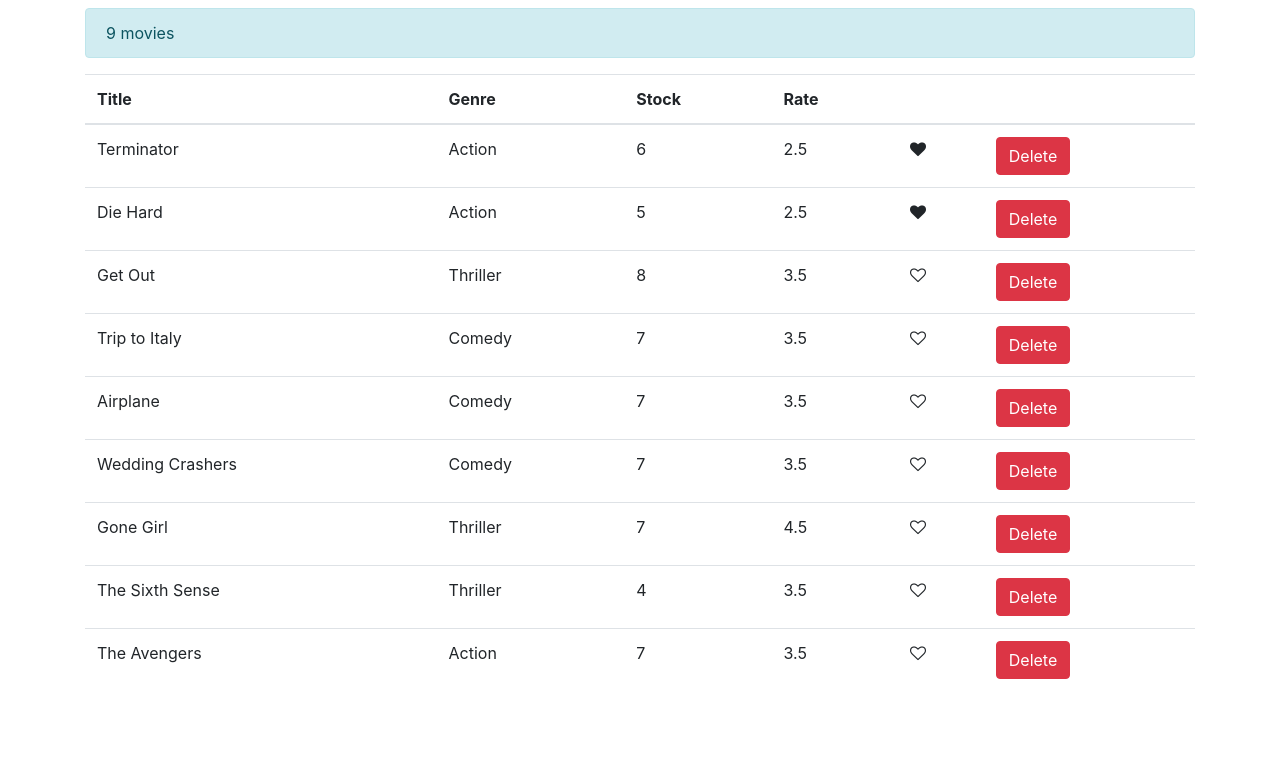
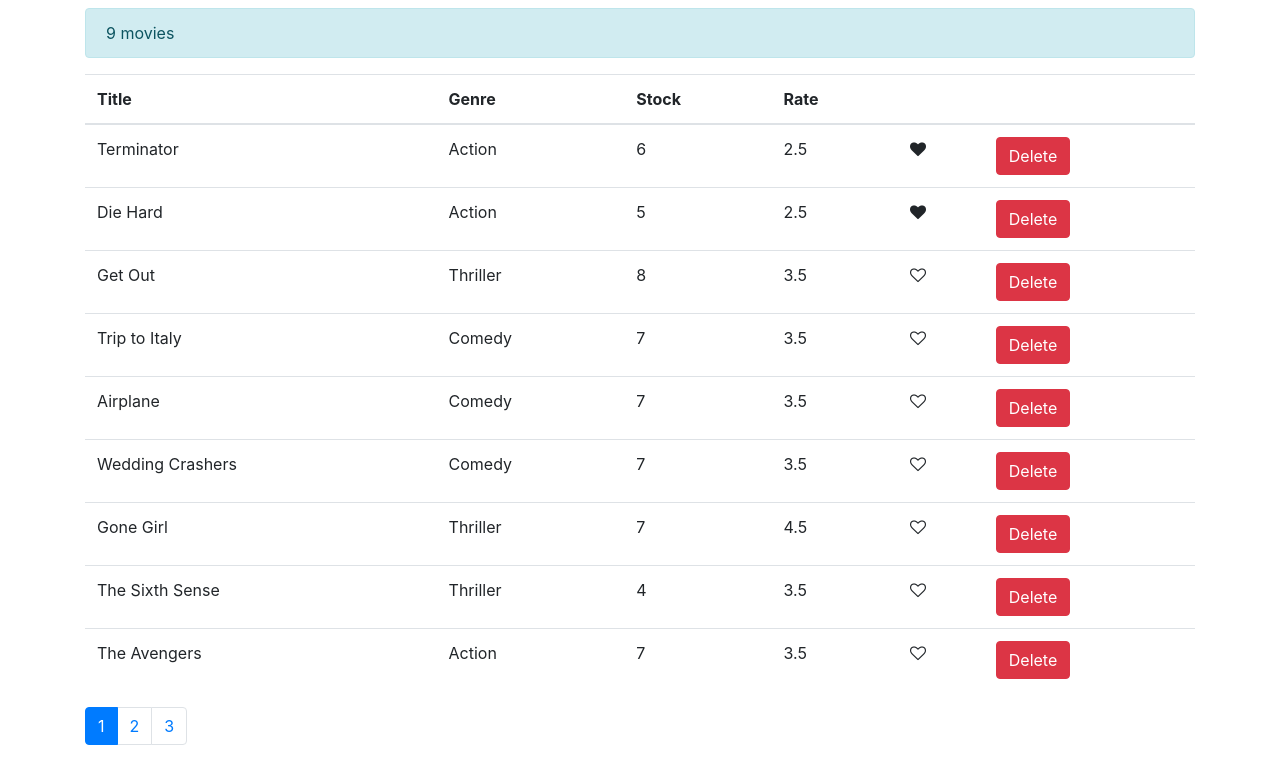
Before and after one commit to wpbt/react-demo-app, a React (Create React App) app: page / in a window 1280 px wide. Shown: the top 784 px of the page. Built offline with nearby package versions, Linux system fonts and the light colour scheme.

Commit message:
pagination component added without functionality

```diff
--- a/package.json
+++ b/package.json
@@ -8,6 +8,7 @@
     "@testing-library/user-event": "^12.7.1",
     "bootstrap": "^4.6.0",
     "font-awesome": "^4.7.0",
+    "lodash": "^4.17.20",
     "react": "^17.0.1",
     "react-dom": "^17.0.1",
     "react-scripts": "4.0.2",
--- /dev/null
+++ b/src/components/common/pagination.jsx
@@ -0,0 +1,17 @@
+import _ from 'lodash';
+
+const Pagination = ({ movieItems, pageSize, currentPage, onPageChange }) => {
+
+    const pageNumberArray = _.range(1, ( Math.ceil(movieItems.length / pageSize) + 1) );
+    if(pageNumberArray.length === 1) return null;
+
+    return(
+        <nav aria-label="Page navigation example">
+            <ul className="pagination">
+                { pageNumberArray.map( pageNumber => <li key={pageNumber} onClick={()=>onPageChange(pageNumber)} className={currentPage === pageNumber? "page-item active": "page-item"}><a className="page-link">{pageNumber}</a></li> ) }
+            </ul>
+        </nav>
+    );
+}
+
+export default Pagination;
--- a/src/components/movies.jsx
+++ b/src/components/movies.jsx
@@ -1,13 +1,20 @@
 import React, { Component } from 'react';
 import { getMovies } from '../services/fakeMovieService';
 import Like from './common/like';
+import Pagination from './common/pagination';
+import _ from 'lodash';
 
 class Movies extends Component {
+
     state = {
-        movies: getMovies()
+        movies: getMovies(),
+        pageSize: 4,
+        currentPage: 1
     };
+
     render() {
-        const { movies } = this.state;
+        const { movies, pageSize, currentPage } = this.state;
+        let filteredMovies = _.chunk(movies,pageSize);
         if(movies.length === 0) return (<div className="mt-2 alert alert-warning" role="alert">No movies!</div>);
         return (
             <React.Fragment>
@@ -44,6 +51,12 @@ class Movies extends Component {
                         ))}
                     </tbody>
                 </table>
+                <Pagination
+                    movieItems={movies}
+                    pageSize={pageSize}
+                    currentPage={currentPage}
+                    onPageChange={this.handlePageChange}
+                />
             </React.Fragment>
         );
     }
@@ -58,6 +71,10 @@ class Movies extends Component {
         movies[index].liked = !movies[index].liked;
         this.setState({movies});
     };
+    handlePageChange = page => {
+        console.log('page number: ', page);
+        this.setState({currentPage: page});
+    };
 }
 
 export default Movies;
```
Also changed, not shown: 1 other file (tests, documents, lock files or other folders).
